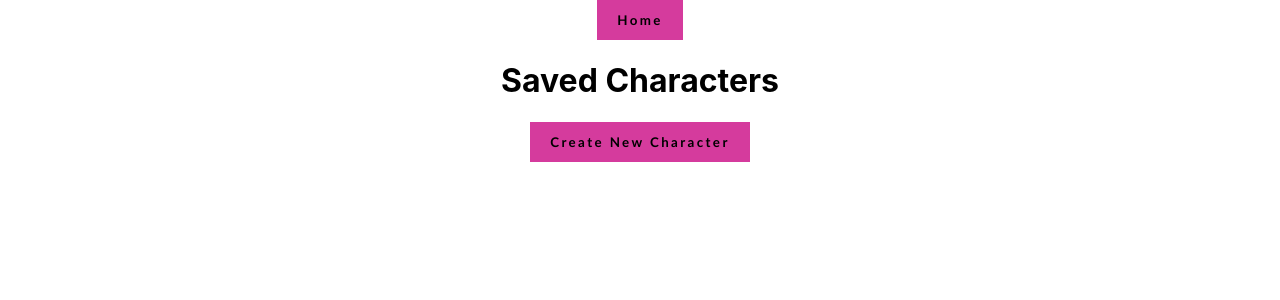
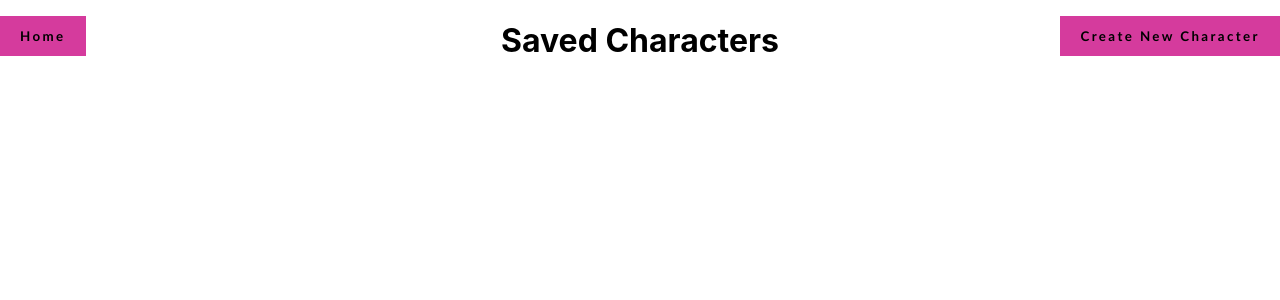
Before and after one commit to atownse/Writer-Help, a React (Create React App) app: page /writer-help/archive in a window 1280 px wide. Shown: the top 300 px of the page. Built offline with nearby package versions, Linux system fonts and the light colour scheme.

Commit message:
Update styling and centering for divs and components

```diff
--- a/src/Components/App/App.css
+++ b/src/Components/App/App.css
@@ -6,6 +6,9 @@ div {
   display: flex;
   justify-content: center;
   flex-direction: column;
+}
+
+.center {
   align-items: center;
 }
 
--- /dev/null
+++ b/src/Components/Archive/Archive.css
@@ -0,0 +1,17 @@
+.archive-header {
+  display: flex;
+  width: 100%;
+  flex-direction: row;
+  justify-content: space-between;
+  position: absolute;
+  top: 1em;
+}
+
+.header {
+  width: 100%;
+}
+
+.character-container {
+  display: grid;
+  grid-template-columns: repeat(4, 1fr);
+}
--- a/src/Components/Archive/Archive.js
+++ b/src/Components/Archive/Archive.js
@@ -1,4 +1,5 @@
 import React, { Component } from 'react'
+import './Archive.css'
 import Card from '../Card/Card'
 import { Link } from 'react-router-dom'
 
@@ -28,16 +29,18 @@ class Archive extends Component {
     let characterCards = this.createCharacterCards(this.props.characters)
     return (
       <div>
-        <div>
+        <div className="header center">
+          <h1>Saved Characters</h1>
+        </div>
+        <div className="archive-header">
           <Link to="/">
             <button>Home</button>
           </Link>
-          <h1>Saved Characters</h1>
           <Link to="/character-creator">
             <button>Create New Character</button>
           </Link>
         </div>
-        <div>
+        <div className="character-container">
           { characterCards }
         </div>
       </div>
--- /dev/null
+++ b/src/Components/Card/Card.css
@@ -0,0 +1,13 @@
+.card {
+  background: white;
+  margin: auto;
+  margin-top: 5%;
+  box-shadow: 0 1px 3px rgba(0,0,0,0.12), 0 1px 2px rgba(0,0,0,0.24);
+  transition: all 0.3s cubic-bezier(.25,.8,.25,1);
+  text-align: center;
+  height: 100%;
+  width: 85%;
+  border-style: double;
+  border-color: #FF005C
+;
+}
--- a/src/Components/Card/Card.js
+++ b/src/Components/Card/Card.js
@@ -1,9 +1,9 @@
 import React from 'react'
-// import './Card.css'
+import './Card.css'
 
 export default function Card({id, name, birthplace, job, residence, height, eyeColor}) {
   return (
-      <section id={ id }>
+      <section id={ id } className="card">
         <h2>{ name }</h2>
         <p>Profession: { job || 'Unknown' }</p>
         <p>Birthplace: { birthplace || 'Unknown' }</p>
--- a/src/Components/Character-creator/Character-Creator.css
+++ b/src/Components/Character-creator/Character-Creator.css
@@ -1,5 +1,6 @@
 .character-creation {
   flex-direction: row;
+  align-items: center;
 }
 
 label {
--- a/src/Components/Character-creator/Character-Creator.js
+++ b/src/Components/Character-creator/Character-Creator.js
@@ -14,7 +14,7 @@ export default function CharacterCreator(props) {
   // const [insult, setInsult] = useState('')
 
   return (
-    <div className="complete-page">
+    <div className="complete-page center">
       <h1>Make a Character</h1>
       <form>
         <p>Type Character Name to Submit</p>
@@ -27,7 +27,7 @@ export default function CharacterCreator(props) {
             onChange={ (e) => setName(e.target.value) }
           />
         </div>
-        <div className="container">
+        <div className="container center">
           <div className="character-creation">
             <label htmlFor="birthplace">Birthplace</label>
             <input type="checkbox" name="birthplace" checked={ birthplace } onChange={ (e) => setBirthplace(!birthplace) } />
--- a/src/Components/Home/Home.js
+++ b/src/Components/Home/Home.js
@@ -4,7 +4,7 @@ import './Home.css'
 
 export default function Home() {
   return (
-    <div>
+    <div className="center">
       <h1>Howdy, Writer</h1>
       <h2>Need Help?</h2>
       <div className="button-container">
```
